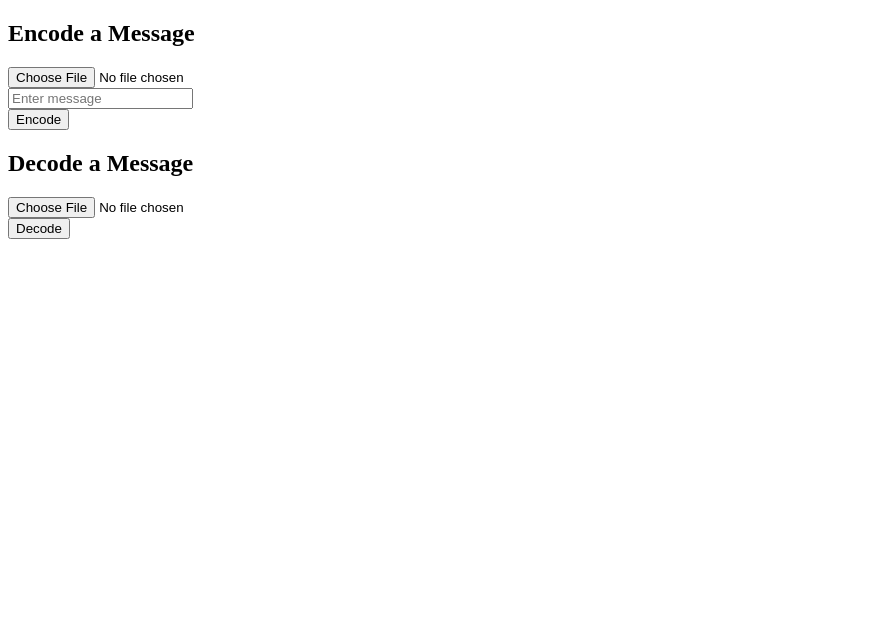
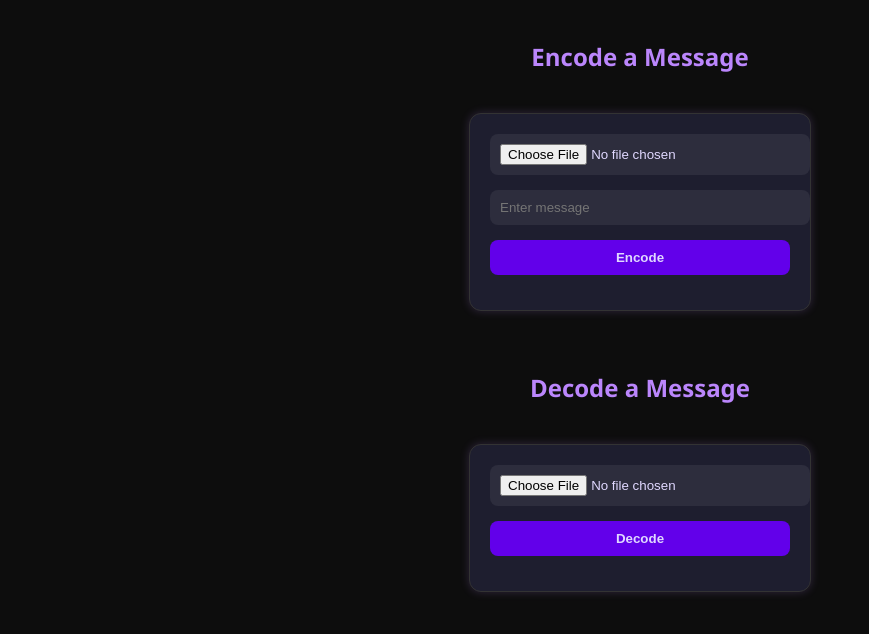
Before and after one commit to Carolrebecca/Steganography-as-a-service, a Flask app: page / in a window 1280 px wide. Shown: the top 634 px of the page, without its empty margins (0-869 px from the left). Run offline with Flask 3, Linux system fonts and the light colour scheme.

Commit message:
Update index.html

```diff
--- a/templates/index.html
+++ b/templates/index.html
@@ -1,20 +1,176 @@
 <!DOCTYPE html>
-<html>
-<head><title>Steganography Web App</title></head>
-<body>
+<html lang="en">
+<head>
+  <meta charset="UTF-8">
+  <title>Steganography Web App</title>
+  <style>
+    body {
+      background-color: #0d0d0d;
+      color: #e0d8ff;
+      font-family: 'Segoe UI', Tahoma, Geneva, Verdana, sans-serif;
+      margin: 0;
+      padding: 0;
+      display: flex;
+      flex-direction: column;
+      align-items: center;
+    }
+
+    h2 {
+      color: #bb86fc;
+      margin-top: 40px;
+    }
+
+    form {
+      background-color: #1e1e2f;
+      border: 1px solid #333;
+      padding: 20px;
+      border-radius: 12px;
+      box-shadow: 0 0 10px #bb86fc33;
+      margin: 20px;
+      width: 300px;
+    }
+
+    input, button {
+      width: 100%;
+      margin-bottom: 15px;
+      padding: 10px;
+      border-radius: 8px;
+      border: none;
+      background-color: #2d2d3d;
+      color: #e0d8ff;
+    }
+
+    button {
+      background-color: #6200ea;
+      cursor: pointer;
+      font-weight: bold;
+    }
+
+    button:hover {
+      background-color: #3700b3;
+    }
+
+    /* Spinner */
+    #spinner-overlay {
+      position: fixed;
+      top: 0; left: 0; right: 0; bottom: 0;
+      background: rgba(13,13,13,0.8);
+      display: none;
+      align-items: center;
+      justify-content: center;
+      z-index: 1000;
+    }
+
+    .spinner {
+      border: 8px solid #2d2d3d;
+      border-top: 8px solid #bb86fc;
+      border-radius: 50%;
+      width: 60px;
+      height: 60px;
+      animation: spin 1s linear infinite;
+    }
+
+    @keyframes spin {
+      to { transform: rotate(360deg); }
+    }
+
+    /* Modal */
+    #modal-overlay {
+      position: fixed;
+      top: 0; left: 0; right: 0; bottom: 0;
+      background: rgba(0, 0, 0, 0.7);
+      display: none;
+      align-items: center;
+      justify-content: center;
+      z-index: 1100;
+    }
+
+    .modal {
+      background-color: #1e1e2f;
+      padding: 20px 30px;
+      border-radius: 12px;
+      text-align: center;
+      box-shadow: 0 0 10px #bb86fc33;
+      max-width: 300px;
+    }
+
+    .modal h2 {
+      margin-top: 0;
+      color: #bb86fc;
+    }
+
+    .modal p {
+      margin: 15px 0;
+    }
+
+    .modal button {
+      width: auto;
+      padding: 8px 16px;
+    }
+  </style>
+</head>
+<body data-status="{{ status|default('') }}">
+
   <h2>Encode a Message</h2>
-  <form method="POST" enctype="multipart/form-data">
-    <input type="file" name="image" required><br>
-    <input type="text" name="message" placeholder="Enter message" required><br>
+  <form id="encode-form" method="POST" enctype="multipart/form-data">
+    <input type="file" name="image" required>
+    <input type="text" name="message" placeholder="Enter message" required>
     <input type="hidden" name="action" value="encode">
     <button type="submit">Encode</button>
   </form>
 
   <h2>Decode a Message</h2>
-  <form method="POST" enctype="multipart/form-data">
-    <input type="file" name="image" required><br>
+  <form id="decode-form" method="POST" enctype="multipart/form-data">
+    <input type="file" name="image" required>
     <input type="hidden" name="action" value="decode">
     <button type="submit">Decode</button>
   </form>
+
+  <!-- Spinner Overlay -->
+  <div id="spinner-overlay">
+    <div class="spinner"></div>
+  </div>
+
+  <!-- Modal Overlay -->
+  <div id="modal-overlay">
+    <div class="modal">
+      <h2 id="modal-title"></h2>
+      <p id="modal-message"></p>
+      <button id="modal-close">Close</button>
+    </div>
+  </div>
+
+  <script>
+    const encodeForm = document.getElementById('encode-form');
+    const decodeForm = document.getElementById('decode-form');
+    const spinner = document.getElementById('spinner-overlay');
+    const modalOverlay = document.getElementById('modal-overlay');
+    const modalTitle = document.getElementById('modal-title');
+    const modalMessage = document.getElementById('modal-message');
+    const modalClose = document.getElementById('modal-close');
+
+    // Show spinner on form submit
+    encodeForm.addEventListener('submit', () => spinner.style.display = 'flex');
+    decodeForm.addEventListener('submit', () => spinner.style.display = 'flex');
+
+    modalClose.addEventListener('click', () => {
+      modalOverlay.style.display = 'none';
+    });
+
+    // Show modal based on Flask-passed status
+    window.addEventListener('DOMContentLoaded', () => {
+      const status = document.body.dataset.status;
+      if (status === 'success') {
+        modalTitle.textContent = 'Success!';
+        modalMessage.textContent = 'Operation completed successfully.';
+        modalOverlay.style.display = 'flex';
+      } else if (status === 'error') {
+        modalTitle.textContent = 'Error';
+        modalMessage.textContent = 'Something went wrong. Please try again.';
+        modalOverlay.style.display = 'flex';
+      }
+      spinner.style.display = 'none';
+    });
+  </script>
 </body>
 </html>
```
